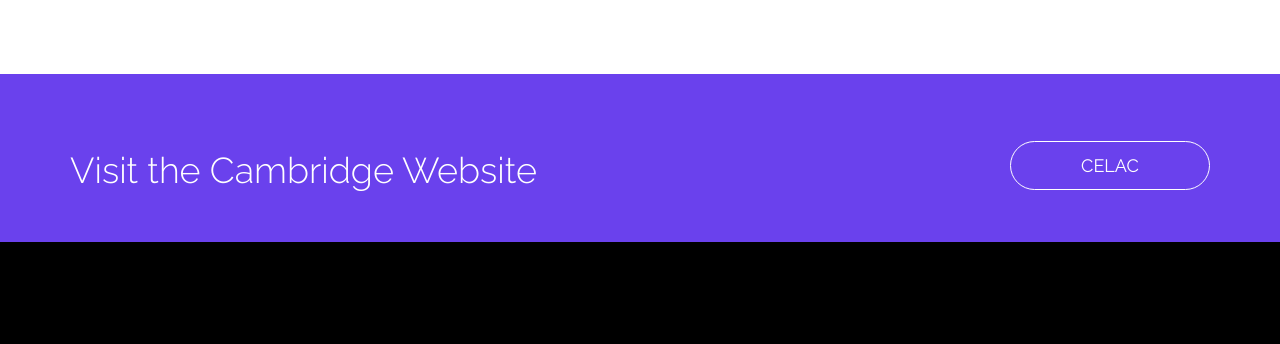
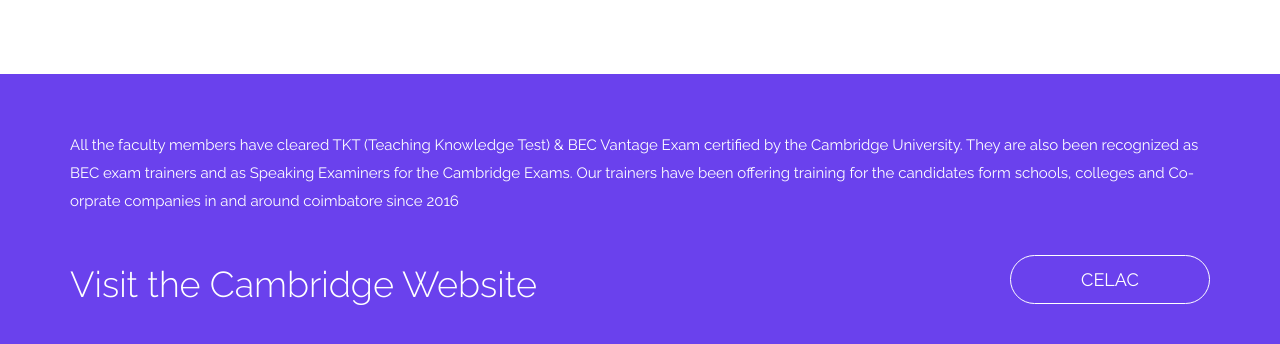
Before and after one commit to Dhiyanu290100/celac, a website: page teachers.html in a window 1280 px wide. Shown: the part 2140-2484 px from the top of the page. Drawn offline with Linux system fonts and the light colour scheme; a web font is replaced by a local one.

Commit message:
Update teachers.html

```diff
--- a/teachers.html
+++ b/teachers.html
@@ -399,6 +399,11 @@
 
           </div>
         </h2>
+           <p>
+         All the faculty members have cleared TKT (Teaching Knowledge Test) &amp;
+              BEC Vantage Exam certified by the Cambridge University. They are also been recognized as
+              BEC exam trainers and as Speaking Examiners for the Cambridge Exams. Our trainers have been offering training for the candidates form schools, colleges and Co-orprate companies in and around coimbatore since 2016
+        </p>
         <h2 class="boot-animate" data-animate-effect="fadeInRight">Visit the Cambridge Website</h2>
         <a href="https://cambridgeenglish.org" role="button1" class="btn btn-primary btn-lg btn-ghost boot-animate" data-animate-effect="fadeInLeft">CELAC</a>      </div>
       </section>
```
